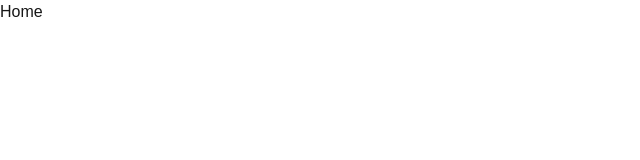
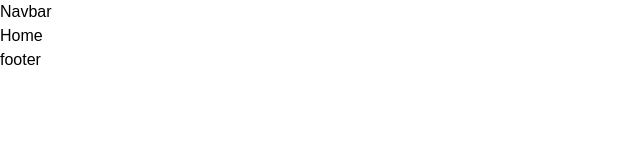
Before and after one commit to Anambratechies/AnambraWeb3conference, a Next.js app: page / in a window 1280 px wide. Shown: the top 160 px of the page, without its empty margins (0-640 px from the left). Built offline with nearby package versions, Linux system fonts and the light colour scheme.

Commit message:
fixing the layout

```diff
--- a/app/components/Footer.tsx
+++ b/app/components/Footer.tsx
@@ -0,0 +1,7 @@
+import React from "react";
+
+const Footer = () => {
+  return <div>footer</div>;
+};
+
+export default Footer;
--- a/app/components/Navbar.tsx
+++ b/app/components/Navbar.tsx
@@ -0,0 +1,7 @@
+import React from "react";
+
+const Navbar = () => {
+  return <div> Navbar</div>;
+};
+
+export default Navbar;
--- a/app/globals.css
+++ b/app/globals.css
@@ -2,17 +2,6 @@
 @tailwind components;
 @tailwind utilities;
 
-:root {
-  --background: #ffffff;
-  --foreground: #171717;
-}
-
-@media (prefers-color-scheme: dark) {
-  :root {
-    --background: #0a0a0a;
-    --foreground: #ededed;
-  }
-}
 
 body {
   color: var(--foreground);
--- a/app/layout.tsx
+++ b/app/layout.tsx
@@ -1,6 +1,8 @@
 import type { Metadata } from "next";
 import localFont from "next/font/local";
 import "./globals.css";
+import Navbar from "./components/Navbar";
+import Footer from "./components/Footer";
 
 const geistSans = localFont({
   src: "./fonts/GeistVF.woff",
@@ -27,7 +29,9 @@ export default function RootLayout({
       <body
         className={`${geistSans.variable} ${geistMono.variable} antialiased`}
       >
+        <Navbar />
         {children}
+        <Footer />
       </body>
     </html>
   );
```
